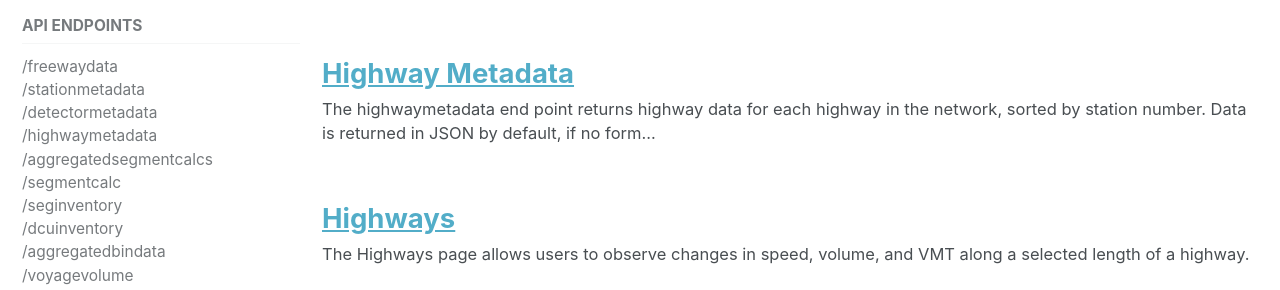
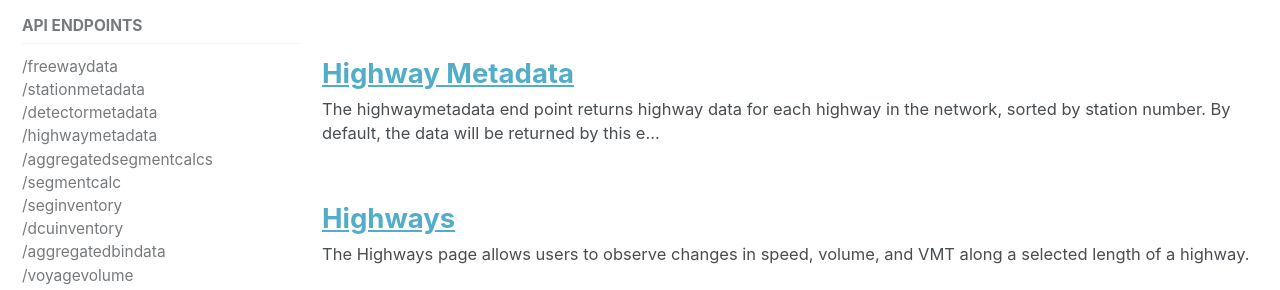
Before and after one commit to adus/portal-documentation, a Jekyll site: the page built from _pages/documentation.md, in a window 1280 px wide and 900 px high, scrolled down 1403 px. Shown: the part 161-451 px from the top of the window. Built offline with Jekyll 4.4.1, drawn with Linux system fonts in a browser that asks for light colours; nearby versions of some CDN libraries.

Commit message:
Update highwaymetadata.md

```diff
--- a/_documents/highwaymetadata.md
+++ b/_documents/highwaymetadata.md
@@ -1,8 +1,8 @@
 ---
 title: "Highway Metadata"
 ---
-The _highwaymetadata_ end point returns highway data for each highway in the network, sorted by station number. Data is returned in JSON by default, if no format
-parameter is passed.
+The _highwaymetadata_ end point returns highway data for each highway in the network, sorted by station number. By default, the data will be returned by this
+endpoint will be in JSON format.
 
 ## Parameters
 Detector Metadata takes the following Parameters
```
